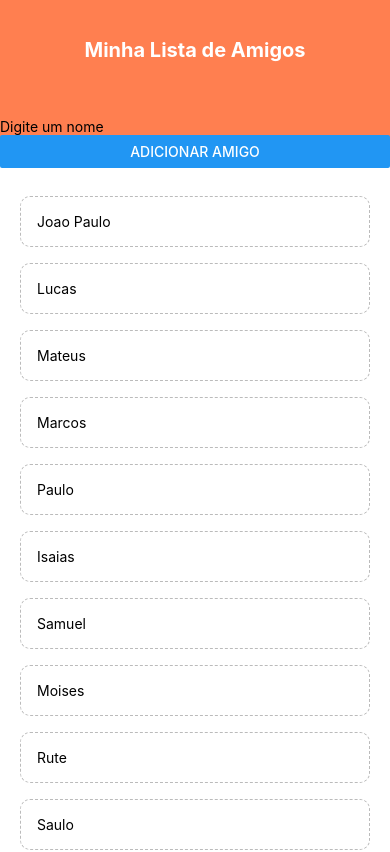
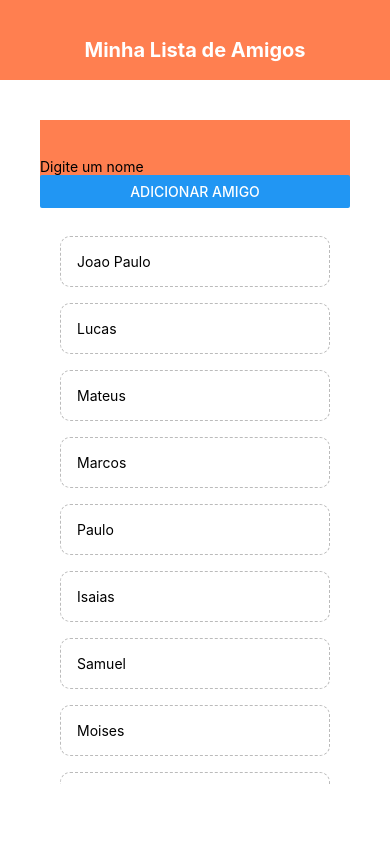
Before and after one commit to Euler-JS/my-app-react-native, a React Native app: screen / in a window 390 px wide. Shown: the top 852 px of the page. Built offline with nearby package versions, Linux system fonts and the light colour scheme.

Commit message:
flex box

```diff
--- a/App.js
+++ b/App.js
@@ -4,6 +4,7 @@
 import Header from './components/header';
 import TodoItem from './components/todoitem';
 import AddTodo from './components/addTodo';
+import Sandbox from './components/sandbox';
 
 export default function App() {
   const [todos, setTodos] = useState([
@@ -53,6 +54,7 @@
 
 
   return (
+    // <Sandbox />
     <View style={styles.container}>
         {/* header */}
         <Header />
@@ -79,9 +81,11 @@
   },
   content:
   {
-    // padding: 40,
+    flex: 1,
+    padding: 40,
   },
   list: {
+    flex: 1,
     margin: 20,
   }
 
--- /dev/null
+++ b/components/sandbox.js
@@ -0,0 +1,41 @@
+import React from "react";
+import { StyleSheet, Text, View } from "react-native";
+
+export default function Sandbox(){
+    return (
+        <View style={styles.container}>
+            <Text style={styles.boxOne}>one</Text>
+            <Text style={styles.boxTwo}>two</Text>
+            <Text style={styles.boxThree}>three</Text>
+            <Text style={styles.boxFour}>four</Text>
+        </View>
+    )
+}
+
+const styles = StyleSheet.create({
+    container:{
+        // flex:0.1,
+        paddingTop: 40,
+        backgroundColor:'#ddd',
+        flexDirection: 'row',
+        justifyContent: 'space-around',
+        alignItems: 'flex-end'
+    },
+    boxOne: {
+        backgroundColor: 'violet',
+        padding: 10
+    },
+    boxTwo: {
+        backgroundColor: 'gold',
+        padding: 20
+    },
+    boxThree: {
+        backgroundColor: 'coral',
+        padding: 30
+    },
+    boxFour: {
+        backgroundColor: 'skyblue',
+        padding: 40
+    }
+
+})
```
